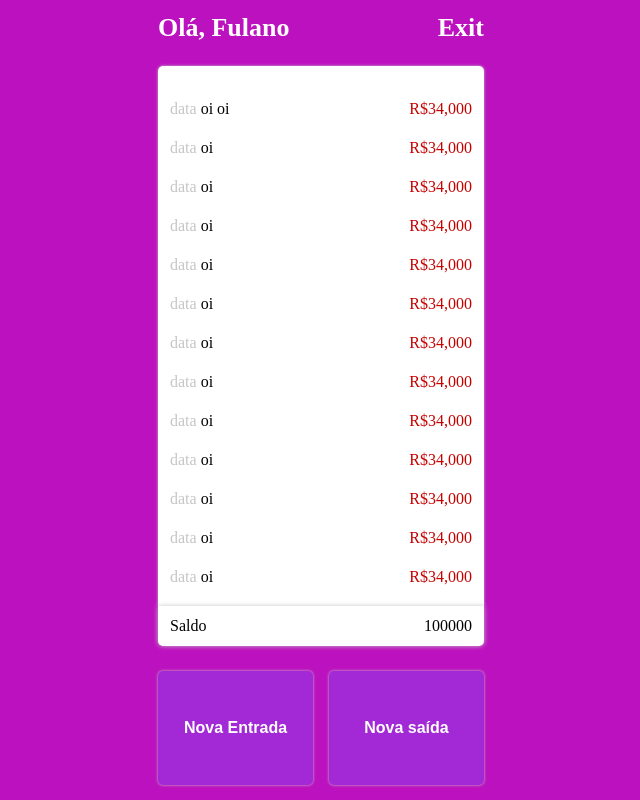
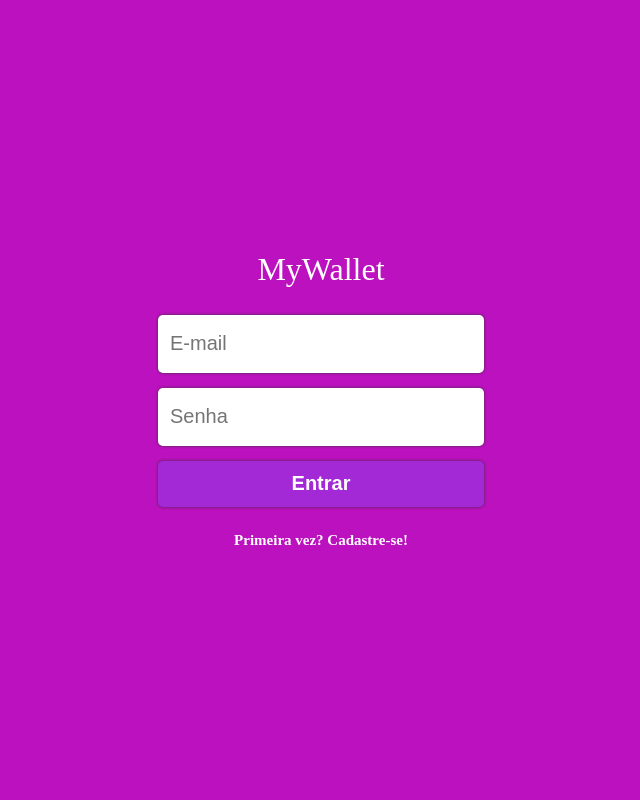
Before and after one commit to GabrielCardoz0/projeto14-mywallet-front, a React (Create React App) app: page / in a window 1280 px wide. Shown: the whole page, without its empty margins (319-959 px from the left). Built offline with nearby package versions, Linux system fonts and the light colour scheme.

Commit message:
feat: add react-router in homepage, loginpage, registerpage, entradapage, saidapage

```diff
--- a/package.json
+++ b/package.json
@@ -31,5 +31,8 @@
       "last 1 firefox version",
       "last 1 safari version"
     ]
+  },
+  "devDependencies": {
+    "react-router-dom": "^6.4.3"
   }
 }
--- a/src/App.js
+++ b/src/App.js
@@ -1,9 +1,12 @@
 // import react from "react"
-// import LoginPage from "./paginas/LoginPage"
+import LoginPage from "./paginas/LoginPage"
 import GlobalStyle from "./GlobalStyle"
-// import AddValorPage from "./paginas/AddValorPage"
 import HomePage from "./paginas/HomePage"
-// import RegisterPage from "./paginas/RegisterPage"
+import RegisterPage from "./paginas/RegisterPage"
+import { Route, Routes, BrowserRouter } from "react-router-dom";
+import EntradaValor from "./paginas/EntradaPage"
+import SaidaValor from "./paginas/SaidaPage";
+
 
 
 
@@ -13,10 +16,16 @@ export default function App(){
     return(
         <>
             <GlobalStyle/>
-            {/* <LoginPage/> */}
-            {/* <RegisterPage/> */}
-            <HomePage/>
-            {/* <AddValorPage/> */}
+
+            <BrowserRouter>
+                <Routes>
+                    <Route path="/" element={<LoginPage/>}/>
+                    <Route path="/register" element={<RegisterPage/>}/>
+                    <Route path="/home" element={<HomePage/>}/>
+                    <Route path="/addin" element={<EntradaValor/>}/>
+                    <Route path="/addout" element={<SaidaValor/>}/>
+                </Routes>
+            </BrowserRouter>
         </>
     )
 };
--- /dev/null
+++ b/src/paginas/EntradaPage.js
@@ -0,0 +1,65 @@
+import { Link } from "react-router-dom";
+import styled from "styled-components"
+
+export default function EntradaValor(params) {
+    return(
+        <BackgroundPurple>
+            <span>Nova entrada</span>
+            <input type="number" placeholder="Valor"></input>
+            <input placeholder="Descrição"></input>
+            <button>Salvar entrada</button>
+            <Link to={"/home"}><p>Cancelar</p></Link>
+        </BackgroundPurple>
+    )
+};
+
+const BackgroundPurple = styled.div`
+    background-color:#bc11be;
+    align-items:center;
+    display:flex;
+    flex-direction:column;
+    width:100vw;
+    height:100vh;
+    padding:25px;
+    box-sizing:border-box;
+
+    span{
+        margin-bottom:40px;
+        color: #fff;
+        font-size:26px;
+        font-weight:700;
+    }
+
+    input{
+        margin-bottom:13px;
+        background-color:#fff;
+        border-radius:5px;
+        width:326px;
+        height:58px;
+        box-sizing:border-box;
+        padding:15px;
+        border:none;
+        font-size:20px;
+        font-weight:400;
+        box-shadow:0px 0px 3px #333;
+    }
+
+    button{
+        background-color:#a328d6;
+        color: #fff;
+        font-size:20px;
+        font-weight:700;
+        width:326px;
+        height:46px;
+        border:none;
+        border-radius:5px;
+        box-shadow:0px 0px 3px #333;
+        cursor:pointer;
+    }
+    p{
+        color:#fff;
+        font-size:16px;
+        font-weight:400;
+        margin-top:20px;
+    }
+    `;
--- a/src/paginas/HomePage.js
+++ b/src/paginas/HomePage.js
@@ -1,3 +1,4 @@
+import { Link } from "react-router-dom";
 import styled from "styled-components"
 
 export default function HomePage() {
@@ -10,7 +11,6 @@ export default function HomePage() {
 
             <RegistrosInOut>
                 {/* <span>Não há regidtros de entrada ou saída</span> */}
-                {/* <div className="listaValores"> */}
                 <ul>
                     <li> <span> <span className="date">data</span> oi oi </span> <span className="money">R$34,000</span></li>
 
@@ -42,14 +42,15 @@ export default function HomePage() {
 
                     <li> <span> <span className="date">data</span> oi </span> <span className="money">R$34,000</span></li>
                 </ul>
-                {/* </div> */}
             </RegistrosInOut>
 
             <SaldoFinal><span>Saldo</span> <span>100000</span></SaldoFinal>
 
             <BottomBar>
-                <button className="butonIn">Nova Entrada</button>
-                <button className="buttonOut">Nova saída</button>
+                <Link to={"/addin"}><button>Nova Entrada</button></Link>
+                <Link to={"/addout"}><button>Nova saída</button></Link>
+
+
             </BottomBar>
         </BackgroundPurple>
     )
--- a/src/paginas/LoginPage.js
+++ b/src/paginas/LoginPage.js
@@ -1,5 +1,6 @@
 // import react from "react"
 import styled from "styled-components"
+import { Link } from "react-router-dom";
 
 export default function LoginPage() {
     return(
@@ -8,7 +9,7 @@ export default function LoginPage() {
             <input type="email" placeholder="E-mail"></input>
             <input type="password" placeholder="Senha"></input>
             <button>Entrar</button>
-            <span>Primeira vez? Cadastre-se!</span>
+            <Link to={"/register"}><span>Primeira vez? Cadastre-se!</span></Link>
         </BackgroundPurple>
     )
 };
@@ -55,11 +56,11 @@ const BackgroundPurple = styled.div`
         border-radius:5px;
         box-shadow:0px 0px 3px #333;
         cursor:pointer;
+        margin-bottom:25px;
     }
 
     span{
-        margin-top:36px;
-        color: #fff;
+        color: #FFF;
         font-size:15px;
         font-weight:700;
         cursor:pointer;
--- a/src/paginas/RegisterPage.js
+++ b/src/paginas/RegisterPage.js
@@ -1,3 +1,4 @@
+import { Link } from "react-router-dom";
 import styled from "styled-components"
 
 export default function RegisterPage(params) {
@@ -9,7 +10,8 @@ export default function RegisterPage(params) {
             <input type="password" placeholder="Senha"></input>
             <input type="password" placeholder="Confirmar senha"></input>
             <button>Cadastrar</button>
-            <span>Já tem uma conta? Faça login!</span>
+            <Link to={"/"}><span>Já tem uma conta? Faça login!</span></Link>
+
         </BackgroundPurple>
     )
 };
@@ -54,10 +56,10 @@ const BackgroundPurple = styled.div`
         border-radius:5px;
         box-shadow:0px 0px 3px #333;
         cursor:pointer;
+        margin-bottom:25px;
     }
 
     span{
-        margin-top:36px;
         color: #fff;
         font-size:15px;
         font-weight:700;
--- a/src/paginas/AddValorPage.js
+++ b/src/paginas/SaidaPage.js
@@ -1,12 +1,14 @@
+import { Link } from "react-router-dom";
 import styled from "styled-components"
 
-export default function AddValorPage(params) {
+export default function SaidaValor(params) {
     return(
         <BackgroundPurple>
-            <span>Nova entrada</span>
+            <span>Nova saída</span>
             <input type="number" placeholder="Valor"></input>
             <input placeholder="Descrição"></input>
-            <button>Salvar entrada</button>
+            <button>Salvar saída</button>
+            <Link to={"/home"}><p>Cancelar</p></Link>
         </BackgroundPurple>
     )
 };
@@ -54,4 +56,10 @@ const BackgroundPurple = styled.div`
         box-shadow:0px 0px 3px #333;
         cursor:pointer;
     }
+    p{
+        color:#fff;
+        font-size:16px;
+        font-weight:400;
+        margin-top:20px;
+    }
     `;
```
Also changed, not shown: 1 other file (tests, documents, lock files or other folders).
